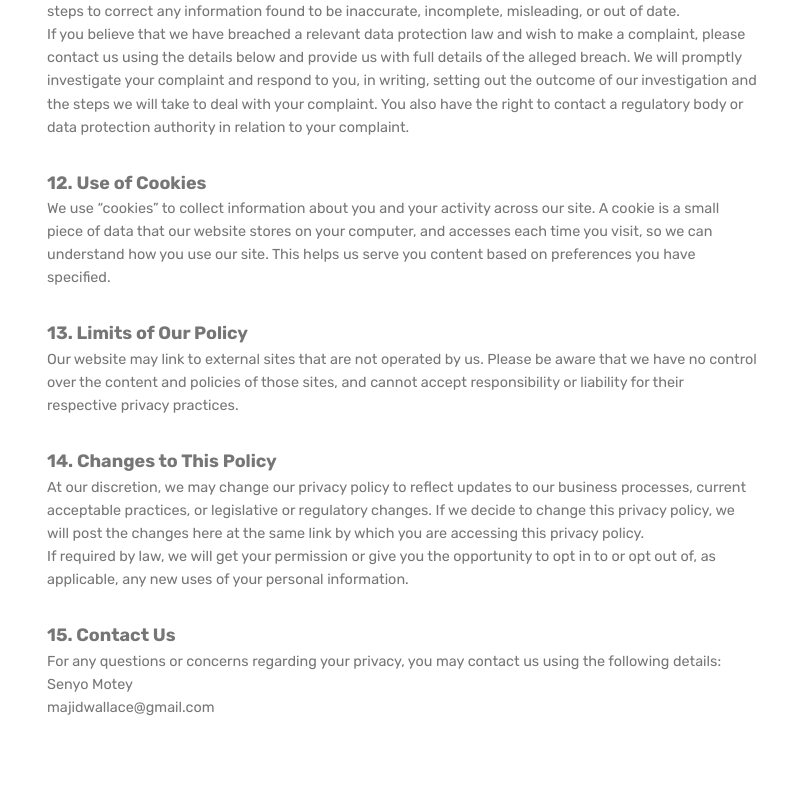
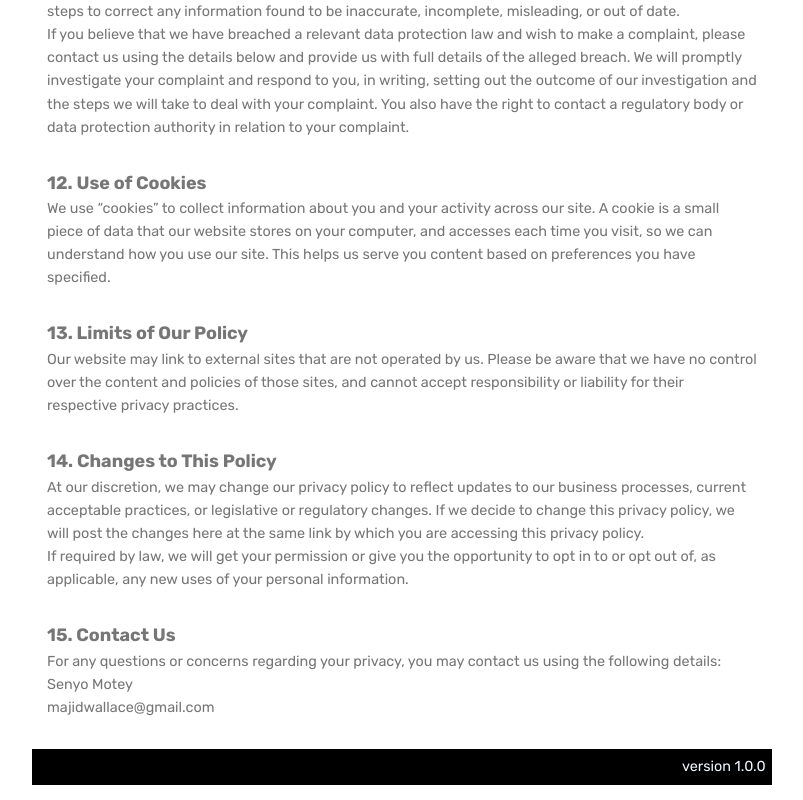
Before and after one commit to senyo-motey/canic_privacy_policy, a plain HTML site: page index.html in a window 1280 px wide. Shown: the part 2806-3606 px from the top of the page, without its empty margins (238-1041 px from the left). Before the commit the page ends 3540 px from the top, so only its background shows below. Drawn offline with Linux system fonts and the light colour scheme.

Commit message:
changess made

```diff
--- a/index.html
+++ b/index.html
@@ -282,7 +282,7 @@
         </div>
     </section>
 
-     <section class="mbr-section article content1 cid-rkVdj58Rh8" id="content1-a">
+    <section class="mbr-section article content1 cid-rkVdj58Rh8" id="content1-a">
         <div class="container">
             <div class="media-container-row">
                 <div class="mbr-text col-12 col-md-8 mbr-fonts-style display-7">
@@ -296,6 +296,16 @@
         </div>
     </section>
 
+    <section class="mbr-section article content1 cid-rkVdj58Rh8" id="content1-a">
+        <div class="container">
+            <div class="media-container-row">
+                <div style="background-color: #000000; color: aliceblue; padding: 0.4rem;" class="mbr-text col-12 col-md-8 mbr-fonts-style align-right display-7">
+                    version 1.0.0
+                </div>
+            </div>
+        </div>
+    </section>
+
     <script src="assets/web/assets/jquery/jquery.min.js"></script>
     <script src="assets/popper/popper.min.js"></script>
     <script src="assets/tether/tether.min.js"></script>
```
